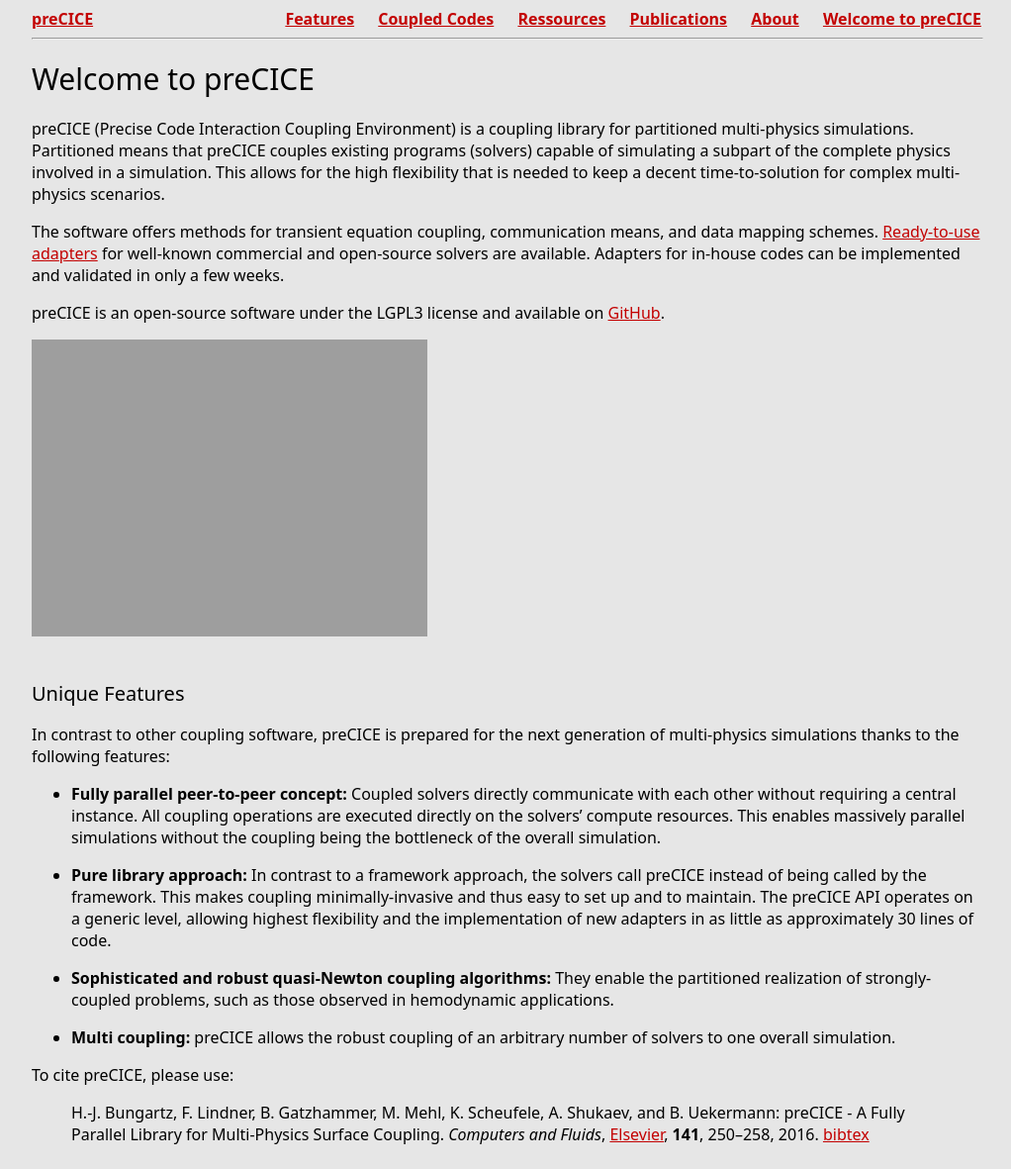
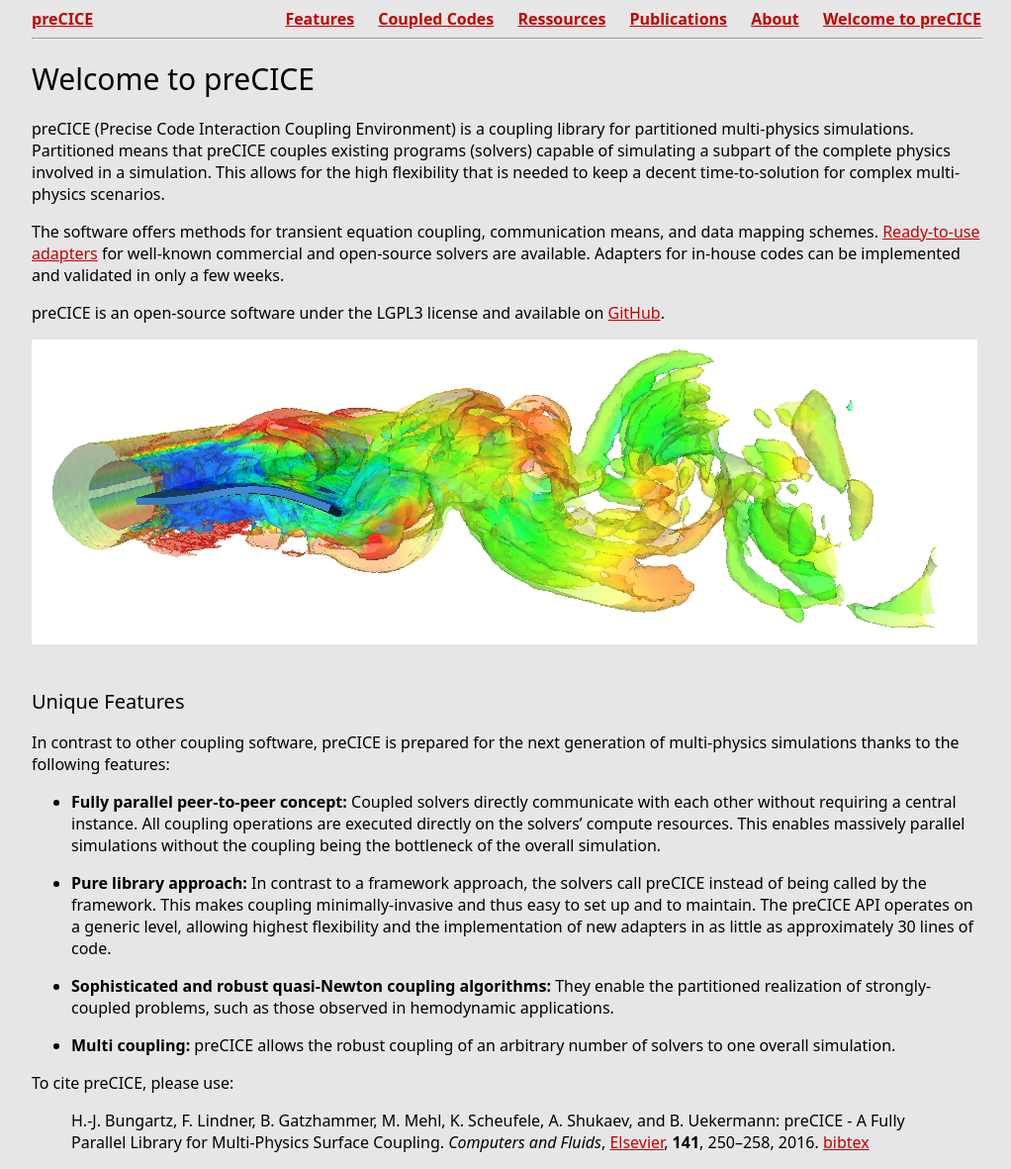
Before and after one commit to precice/precice.github.io_old, a Jekyll site: the page built from index.md, in a window 1280 px wide. Shown: the whole page at 99% size, without its empty margins (128-1150 px from the left). Built offline with Jekyll 4.4.1, drawn with Linux system fonts in a browser that asks for light colours; our own code applies the rules of GitHub Pages for plain Markdown files.

Commit message:
another try

```diff
--- a/index.md
+++ b/index.md
@@ -12,7 +12,7 @@
 
 preCICE is an open-source software under the LGPL3 license and available on [GitHub](https://github.com/precice/precice).
 
-![image2](http://www.precice.org/assets/plugandplay2.pdf)
+![image2](http://www.precice.org/assets/pic9.png)
 
 
 ## Unique Features
```
Also changed, not shown: assets/pic9.png (added).
